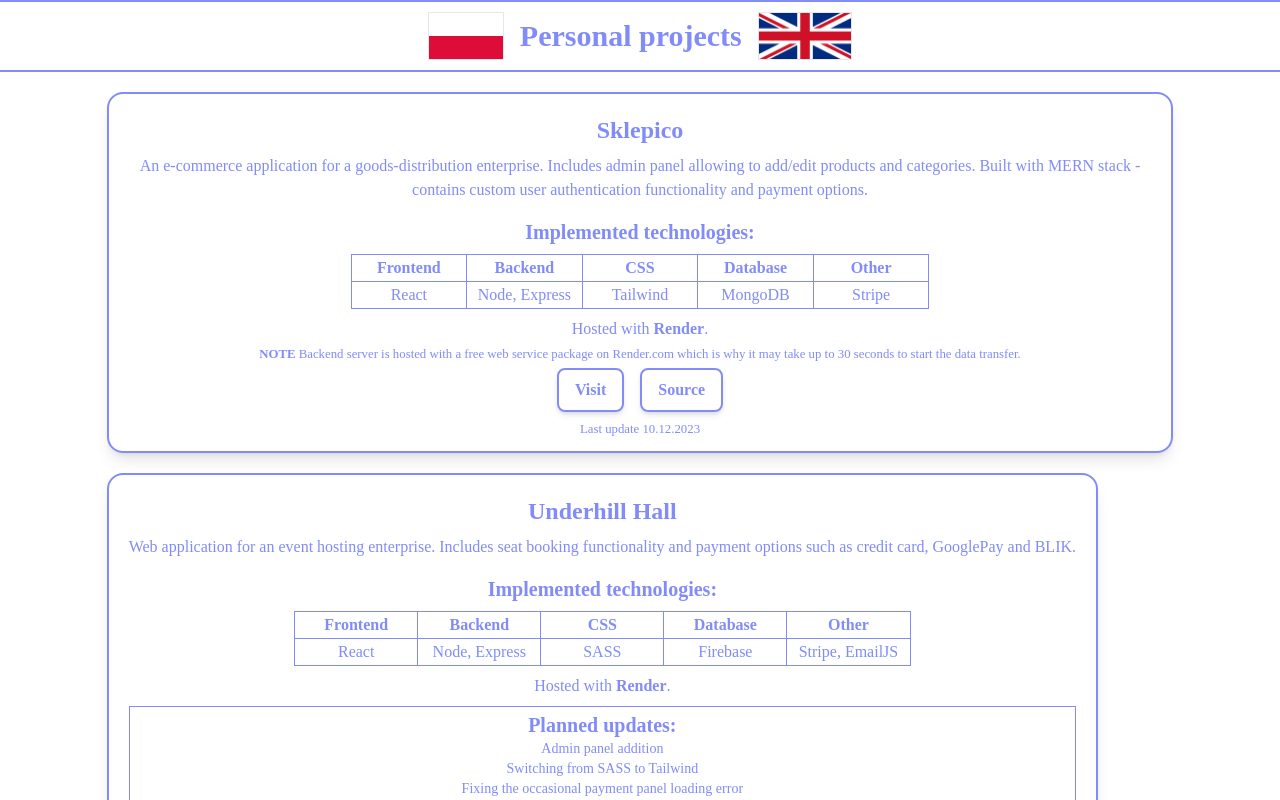
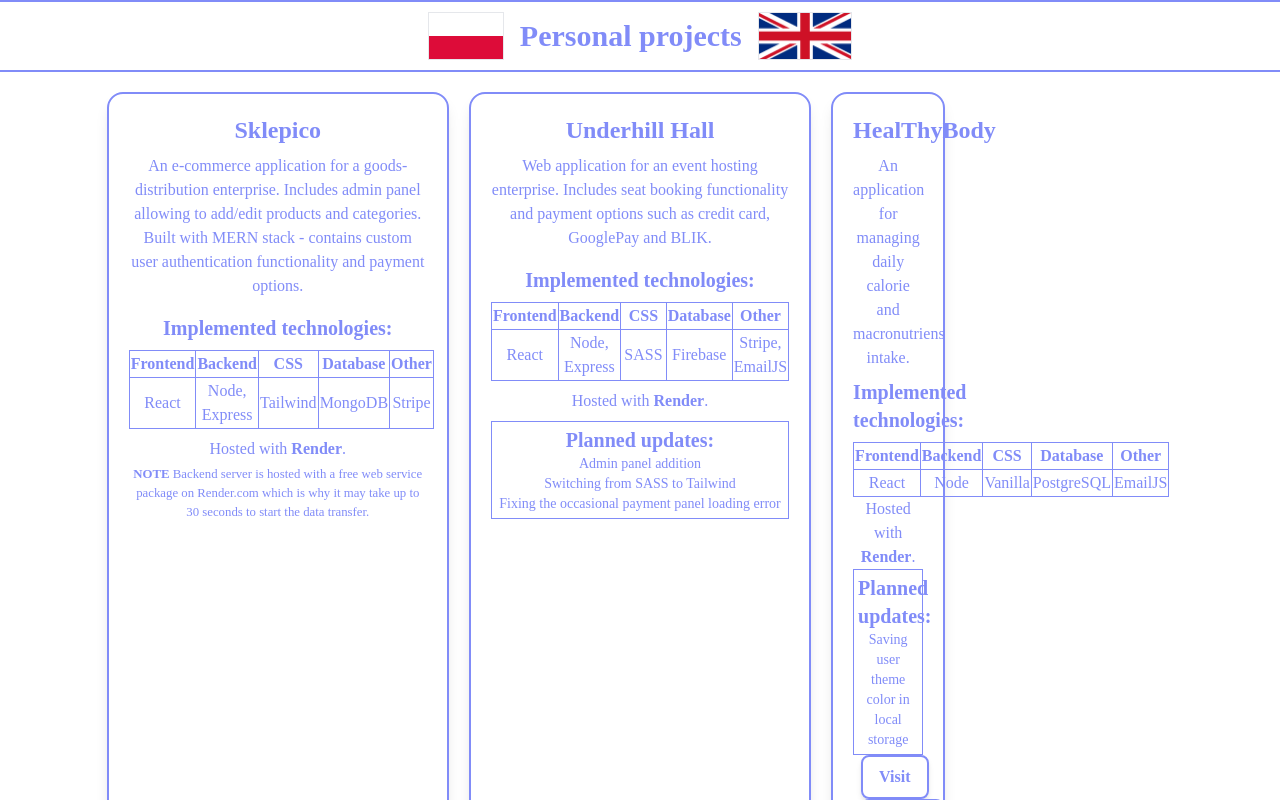
Before and after one commit to HoffmanSan/projects, a React (Create React App) app: page / in a window 1280 px wide. Both pictures are taken after a click on the picture 803 px from the left and 36 px from the top of the page. Shown: the top 800 px of the page. Built offline with nearby package versions, Linux system fonts and the light colour scheme; the HTML template or start-up script is replaced by a standard one.

Commit message:
commit 3

```diff
--- a/src/pages/templateEN.js
+++ b/src/pages/templateEN.js
@@ -2,9 +2,9 @@
 export default function templateEN() {
   return (
     <>
-    <div className="flex flex-wrap w-10/12 gap-5 mx-auto my-5">
+    <div className="grid w-10/12 grid-cols-3 gap-5 mx-auto my-5">
     	{/* CARD */}
-				<div className="order-3 card">
+				<div className="order-3 w-1/3 card">
 
 						<h2>HealThyBody</h2>
 						<p className="my-2">An application for managing daily calorie and macronutriens intake.</p>
```
